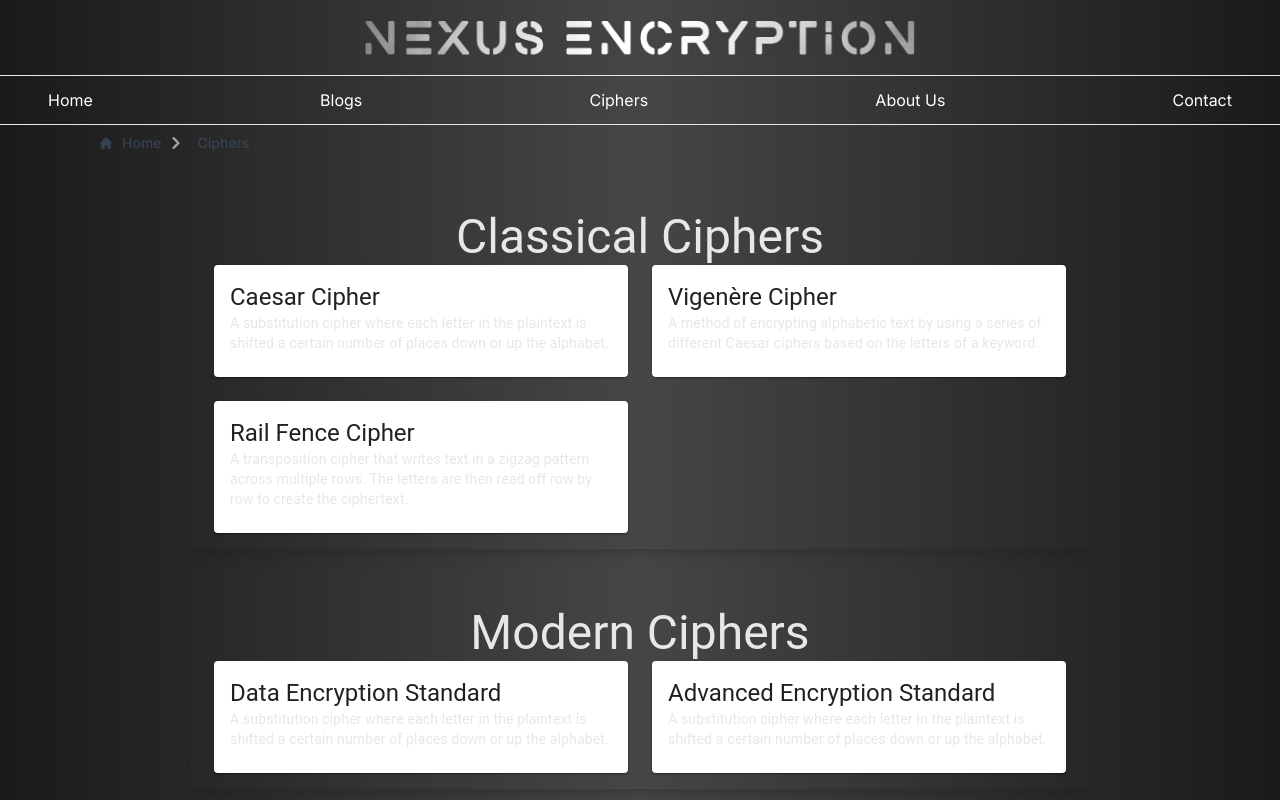
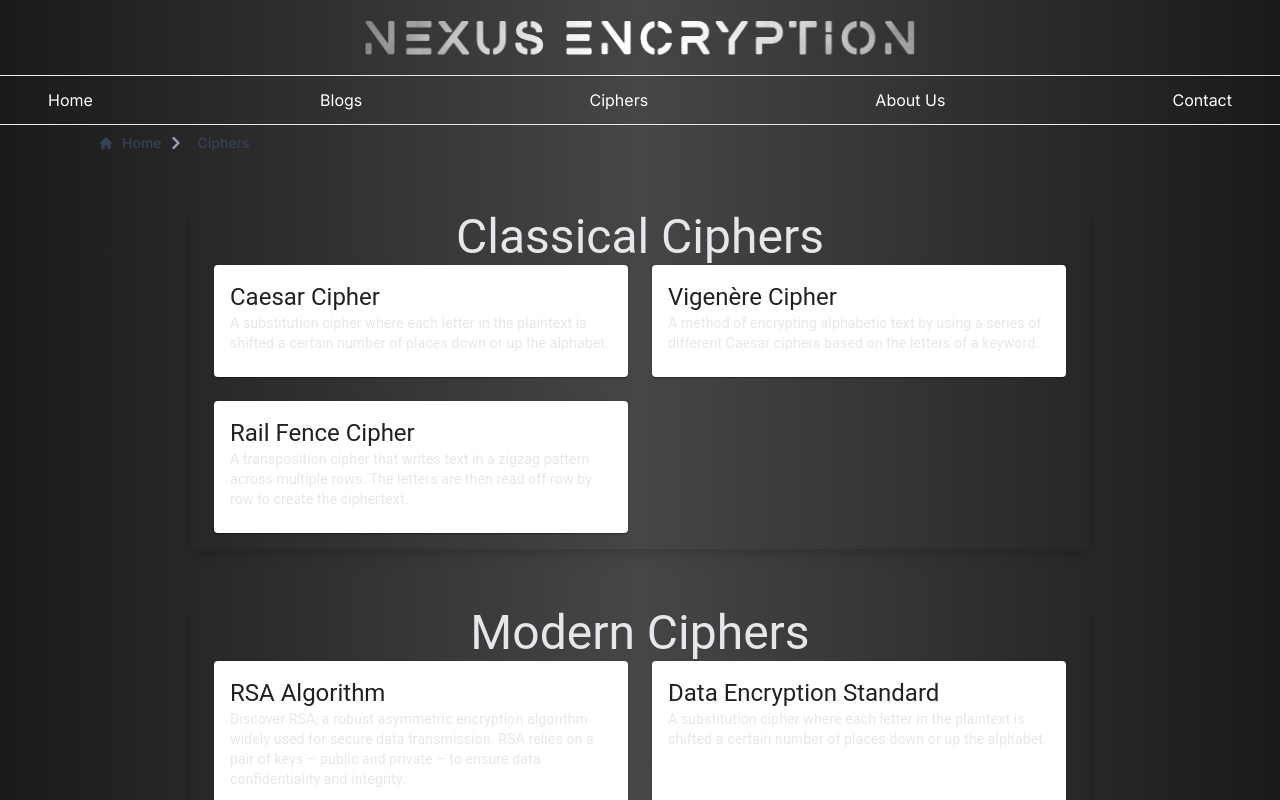
Before and after one commit to abdulmohiz01/nexus-encryption, a Next.js app: page /ciphers in a window 1280 px wide. Shown: the top 800 px of the page. Built offline with nearby package versions, Linux system fonts and the light colour scheme.

Commit message:
Updated ciphers page

```diff
--- a/src/app/ciphers/page.js
+++ b/src/app/ciphers/page.js
@@ -38,6 +38,11 @@ const classicalCiphers = [
   }
 ];
 const modernCiphers = [
+  {
+    name: 'RSA Algorithm',
+    description: 'Discover RSA, a robust asymmetric encryption algorithm widely used for secure data transmission. RSA relies on a pair of keys – public and private – to ensure data confidentiality and integrity.',
+    link: '/ciphers/rsa-algorithm',
+  },
   {
     name: 'Data Encryption Standard',
     description: 'A substitution cipher where each letter in the plaintext is shifted a certain number of places down or up the alphabet.',
```
